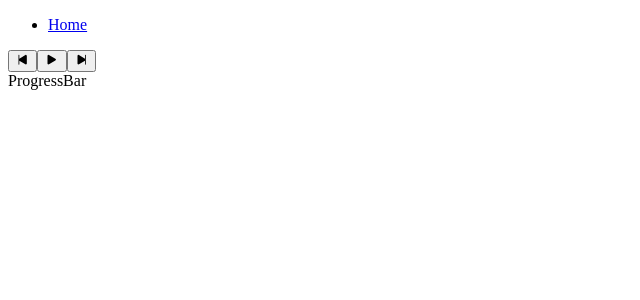
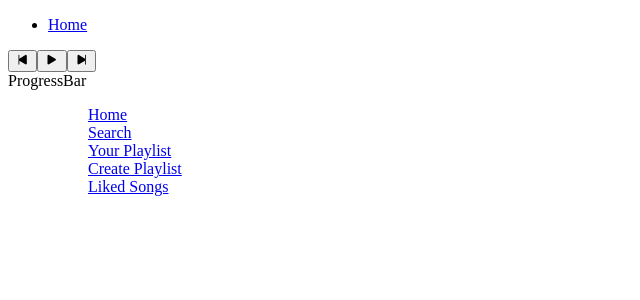
Before and after one commit to APH1997/AudioDome, a React (Create React App) app in the folder react-app/: page / in a window 1280 px wide. Shown: the top 300 px of the page, without its empty margins (0-640 px from the left). Built offline with nearby package versions, Linux system fonts and the light colour scheme; no server answers.

Commit message:
adddedsidebar

```diff
--- /dev/null
+++ b/react-app/src/components/Sidebar/index.js
@@ -0,0 +1,28 @@
+import React from 'react';
+import { Link } from 'react-router-dom';
+
+const Sidebar = () => {
+  return (
+    <div className="sidebar">
+      <ul>
+        <ul>
+          <Link to="/">Home</Link>
+        </ul>
+        <ul>
+          <Link to="/search">Search</Link>
+        </ul>
+        <ul>
+          <Link to="/playlists/:userId">Your Playlist</Link>
+        </ul>
+        <ul>
+          <Link to="/playlist/new">Create Playlist</Link>
+        </ul>
+        <ul>
+          <Link to="/likedsong">Liked Songs</Link>
+        </ul>
+      </ul>
+    </div>
+  );
+};
+
+export default Sidebar;
--- a/react-app/src/index.js
+++ b/react-app/src/index.js
@@ -10,6 +10,7 @@ import * as sessionActions from "./store/session";
 import App from "./App";
 
 import "./index.css";
+import Sidebar from "./components/Sidebar";
 
 const store = configureStore();
 
@@ -29,6 +30,7 @@ function Root() {
 					<App />
 					<Modal />
 					<AudioPlayer />
+					<Sidebar />
 				</BrowserRouter>
 			</Provider>
 		</ModalProvider>
```
